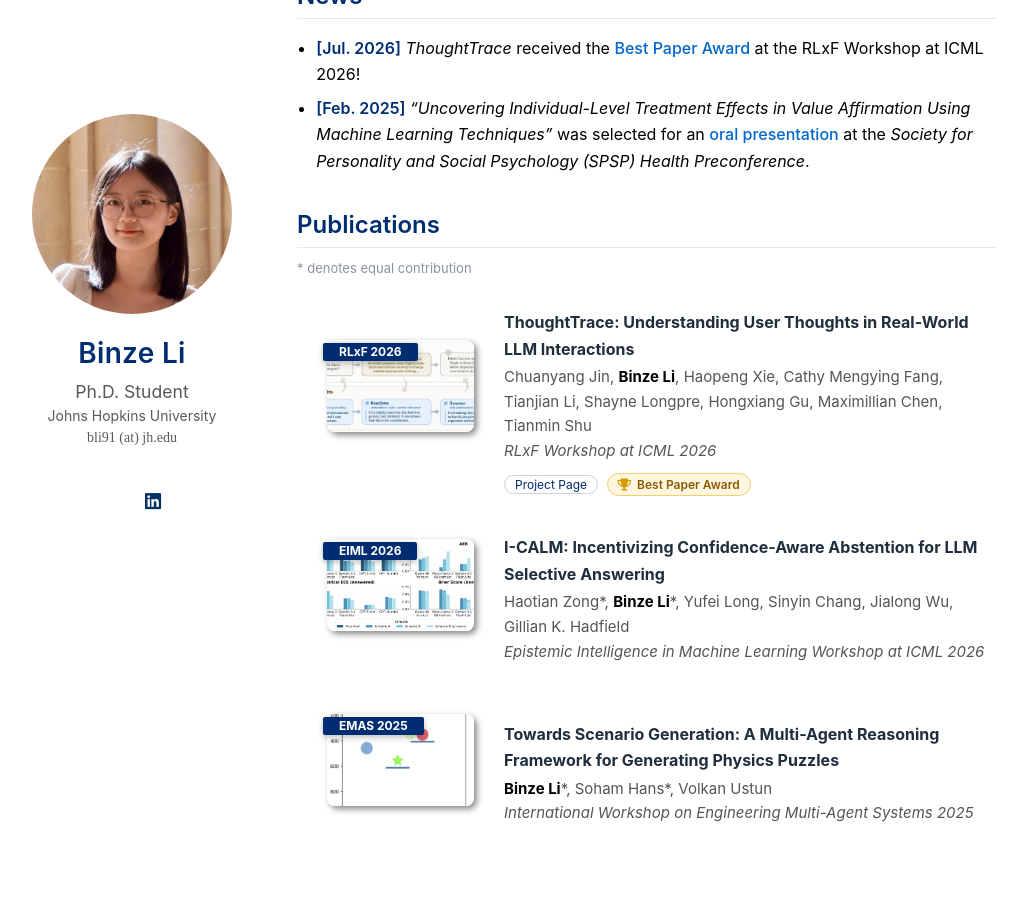
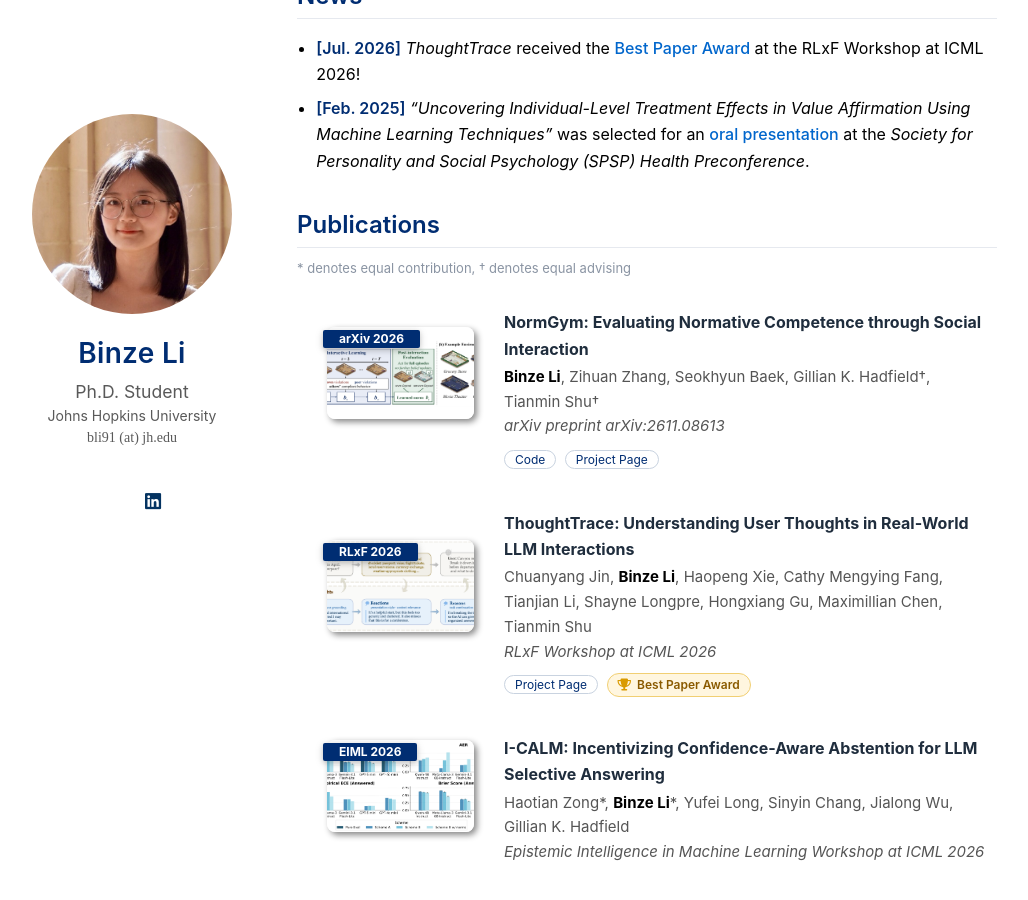
Before and after one commit to binzeli/binzeli.github.io, a Jekyll site: the page built from index.md, in a window 1280 px wide and 900 px high, scrolled down 754 px. Shown: the whole window, without its empty margins (148-1176 px from the left). Built offline with Jekyll 4.4.1, drawn with Linux system fonts in a browser that asks for light colours; a style sheet for code colours, icons or effects is not loaded; our own code applies the rules of GitHub Pages for plain Markdown files.

Commit message:
Add NormGym paper to publications
Add the arXiv preprint with Figure 3 as its cover image, and add a
dagger marker for equal advising to the publications note.

Co-Authored-By: Claude Opus 5.5 <noreply@anthropic.com>

```diff
--- a/_data/publications.yml
+++ b/_data/publications.yml
@@ -1,4 +1,13 @@
 main:
+
+  - title: "NormGym: Evaluating Normative Competence through Social Interaction"
+    authors: "<strong>Binze Li</strong>, Zihuan Zhang, Seokhyun Baek, Gillian K. Hadfield†, Tianmin Shu†"
+    conference: "arXiv preprint arXiv:2611.08613"
+    conference_short: "arXiv 2026"
+    pdf: "https://arxiv.org/pdf/2611.08613"
+    code: "https://github.com/binzeli/normGym/tree/main"
+    page: "https://normgym.github.io/normgym-page/"
+    image: /assets/img/normgym.png
 
   - title: "ThoughtTrace: Understanding User Thoughts in Real-World LLM Interactions"
     authors: "Chuanyang Jin, <strong>Binze Li</strong>, Haopeng Xie, Cathy Mengying Fang, Tianjian Li, Shayne Longpre, Hongxiang Gu, Maximillian Chen, Tianmin Shu"
--- a/_includes/publications.md
+++ b/_includes/publications.md
@@ -1,5 +1,5 @@
 <h2 id="publications">Publications</h2>
-<p class="pub-note">* denotes equal contribution</p>
+<p class="pub-note">* denotes equal contribution, † denotes equal advising</p>
 
 <div class="publications">
 <ol class="bibliography">
```
Also changed, not shown: assets/img/normgym.png (added).
